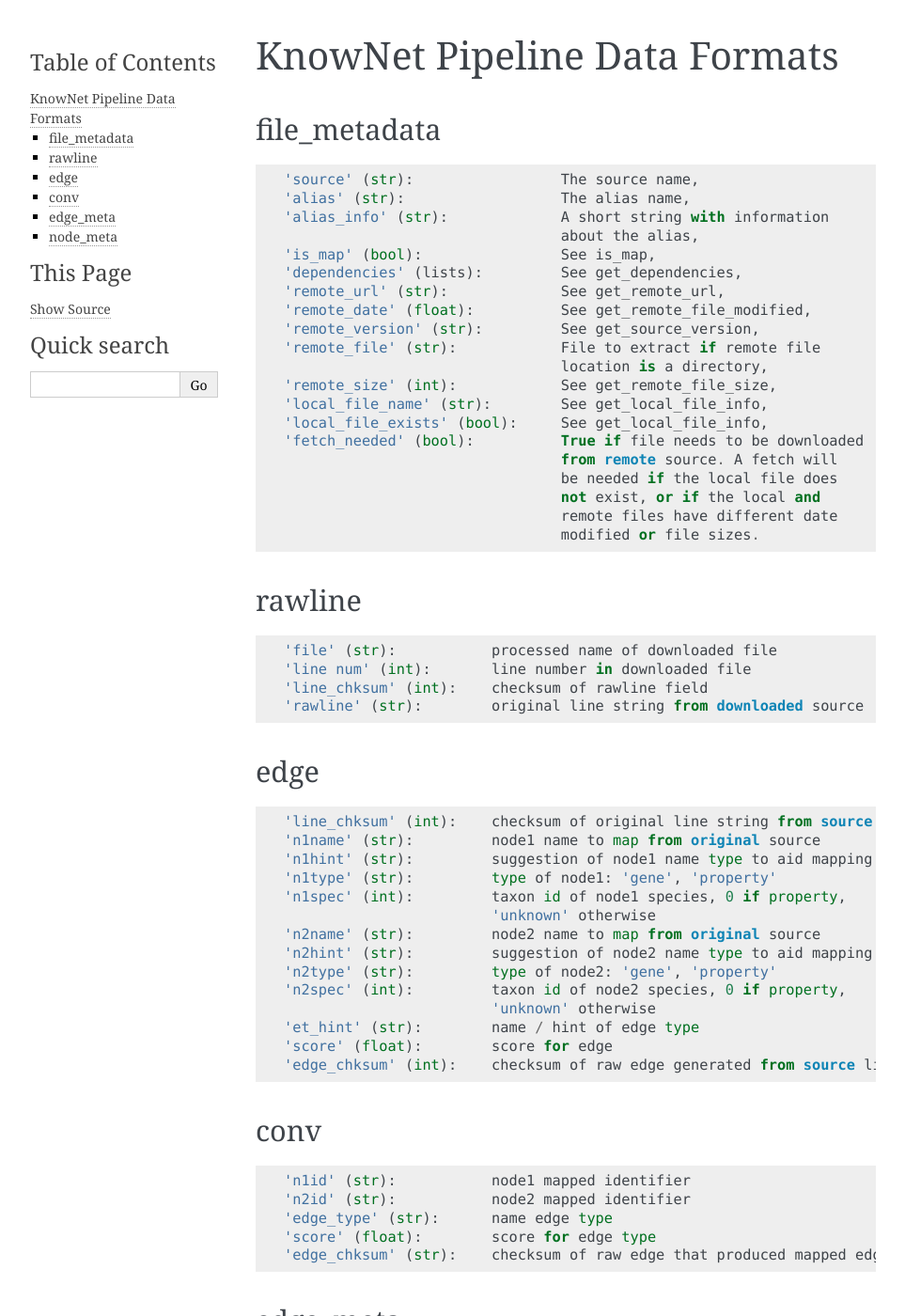
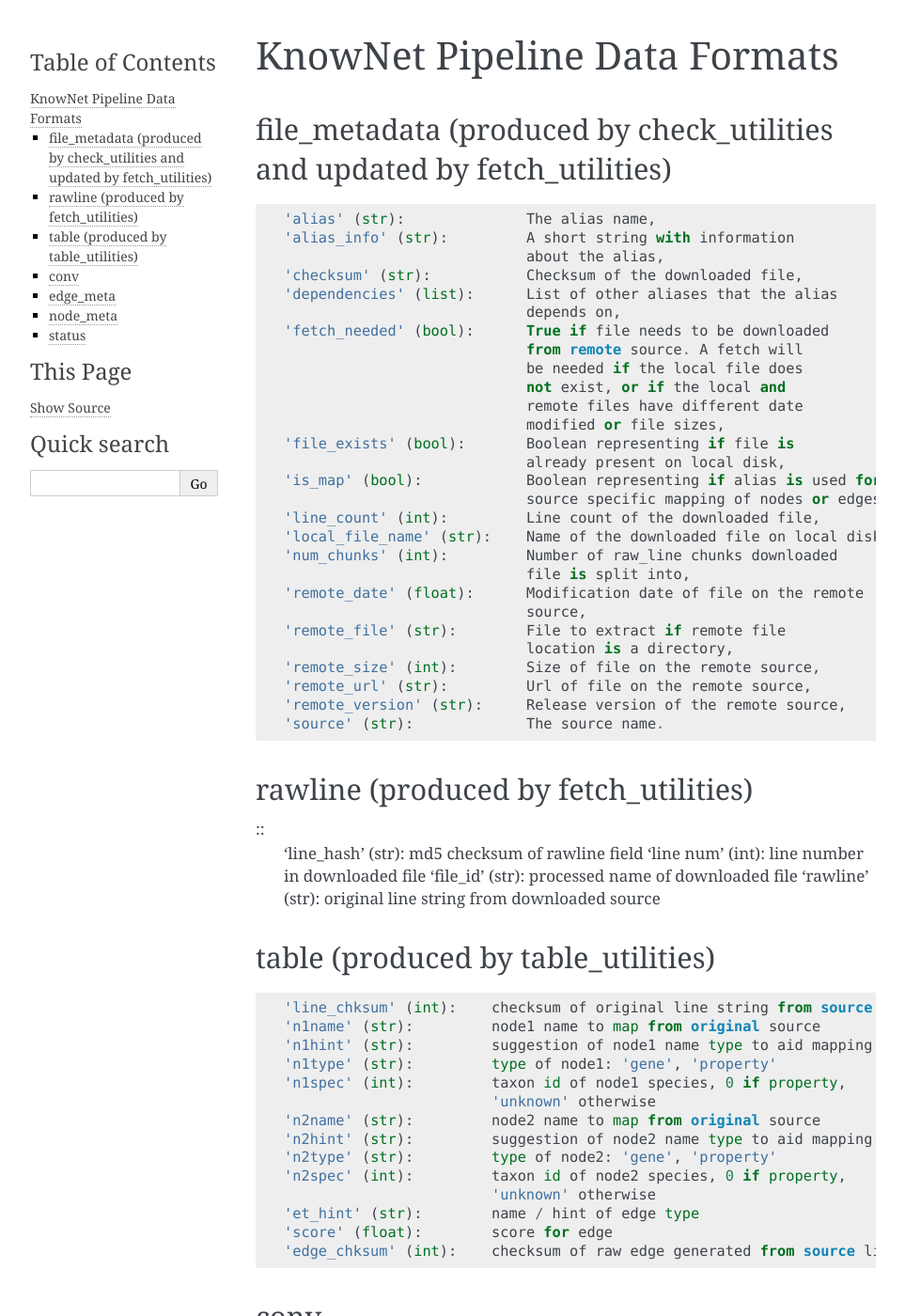
Before and after one commit to KnowEnG/KN_Builder, a Sphinx documentation site: the page built from docs/formats.rst, in a window 1280 px wide and 1400 px high. Shown: the whole window at 94% size, without its empty margins (148-1111 px from the left). Built offline with Sphinx 7.4.7, drawn with Linux system fonts in a browser that asks for light colours; some of the changed text lies outside the part shown.

Commit message:
update documentation

```diff
--- a/docs/formats.rst
+++ b/docs/formats.rst
@@ -5,41 +5,48 @@
 
 .. _file-metadata-label:
 
-file_metadata
+file_metadata (produced by check_utilities and updated by fetch_utilities)
 -------------
 ::
 
-    'source' (str):                 The source name,
-    'alias' (str):                  The alias name,
-    'alias_info' (str):             A short string with information
-                                    about the alias,
-    'is_map' (bool):                See is_map,
-    'dependencies' (lists):         See get_dependencies,
-    'remote_url' (str):             See get_remote_url,
-    'remote_date' (float):          See get_remote_file_modified,
-    'remote_version' (str):         See get_source_version,
-    'remote_file' (str):            File to extract if remote file
-                                    location is a directory,
-    'remote_size' (int):            See get_remote_file_size,
-    'local_file_name' (str):        See get_local_file_info,
-    'local_file_exists' (bool):     See get_local_file_info,
-    'fetch_needed' (bool):          True if file needs to be downloaded
-                                    from remote source. A fetch will
-                                    be needed if the local file does
-                                    not exist, or if the local and
-                                    remote files have different date
-                                    modified or file sizes.
+    'alias' (str):              The alias name,
+    'alias_info' (str):         A short string with information
+                                about the alias,
+    'checksum' (str):           Checksum of the downloaded file,
+    'dependencies' (list):      List of other aliases that the alias
+                                depends on,
+    'fetch_needed' (bool):      True if file needs to be downloaded
+                                from remote source. A fetch will
+                                be needed if the local file does
+                                not exist, or if the local and
+                                remote files have different date
+                                modified or file sizes,
+    'file_exists' (bool):       Boolean representing if file is
+                                already present on local disk,
+    'is_map' (bool):            Boolean representing if alias is used for
+                                source specific mapping of nodes or edges,
+    'line_count' (int):         Line count of the downloaded file,
+    'local_file_name' (str):    Name of the downloaded file on local disk,
+    'num_chunks' (int):         Number of raw_line chunks downloaded
+                                file is split into,
+    'remote_date' (float):      Modification date of file on the remote
+                                source,
+    'remote_file' (str):        File to extract if remote file
+                                location is a directory,
+    'remote_size' (int):        Size of file on the remote source,
+    'remote_url' (str):         Url of file on the remote source,
+    'remote_version' (str):     Release version of the remote source,
+    'source' (str):             The source name.
 
-rawline
+rawline (produced by fetch_utilities)
 -------
 ::
-
-    'file' (str):           processed name of downloaded file
+    'line_hash' (str):      md5 checksum of rawline field
     'line num' (int):       line number in downloaded file
-    'line_chksum' (int):    checksum of rawline field
+    'file_id' (str):        processed name of downloaded file
     'rawline' (str):        original line string from downloaded source
 
-edge
+table (produced by table_utilities)
 ----
 ::
 
@@ -83,3 +90,22 @@
     'n1id' (str):           node1 mapped identifier
     'info_type' (str):      type of metadate: 'alt_alias', 'link', etc
     'info_desc' (str):      description string of metadata
+
+status
+----
+::
+
+    'table_hash' (str):     md5 checksum of original line string from source
+    'n1name' (str):         node1 name to map from original source
+    'n1hint' (str):         suggestion of node1 name type to aid mapping
+    'n1type' (str):         type of node1: 'gene', 'property'
+    'n1spec' (int):         taxon id of node1 species, 0 if property,
+                            'unknown' otherwise
+    'n2name' (str):         node2 name to map from original source
+    'n2hint' (str):         suggestion of node2 name type to aid mapping
+    'n2type' (str):         type of node2: 'gene', 'property'
+    'n2spec' (int):         taxon id of node2 species, 0 if property,
+                            'unknown' otherwise
+    'et_hint' (str):        name / hint of edge type
+    'score' (float):        score for edge
+    'edge_chksum' (int):    checksum of raw edge generated from source line
```
Also changed, not shown: 16 other files.
